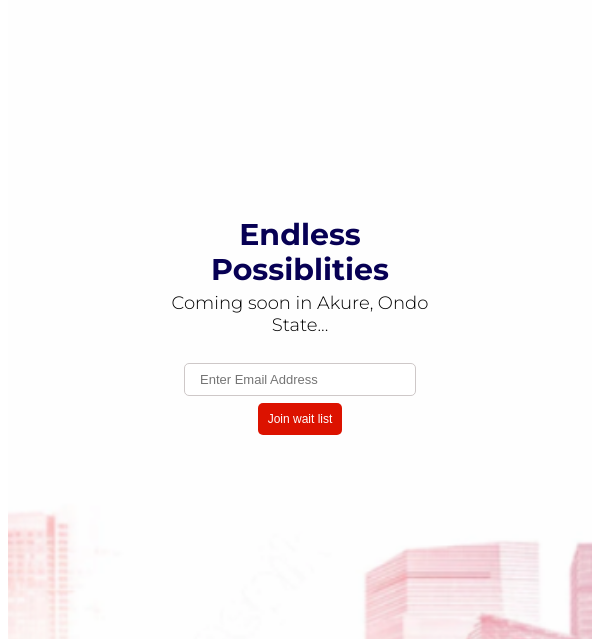
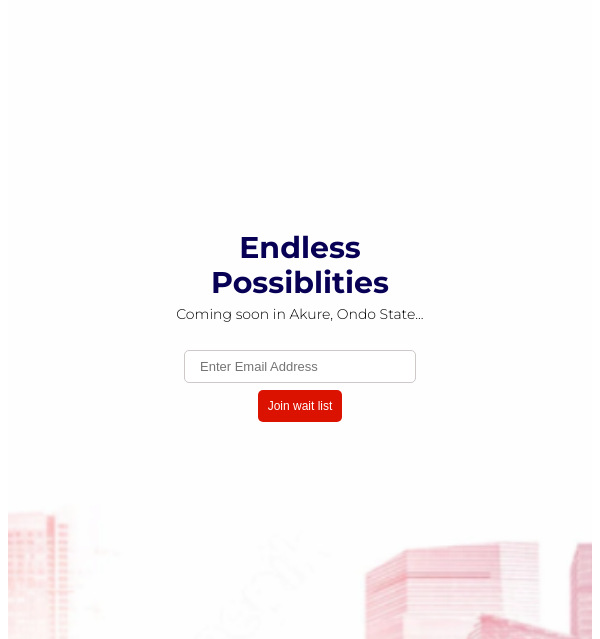
Before and after one commit to BeeC00des/waitlist, a website: page index.html in a window 600 px wide. Shown: the part 92-731 px from the top of the page. Drawn offline with Linux system fonts and the light colour scheme.

Commit message:
added font-size on mobile screen

```diff
--- a/styles/style.css
+++ b/styles/style.css
@@ -136,6 +136,10 @@ input{
 input{
     width:200px;
 }
+
+p{
+    font-size: 14px;
+}
 }
 
 
@@ -144,6 +148,24 @@ input{
         height: 980px;
         width:100%;
     }
+    .content{
+    text-align: center;
+    width:50%;
+    margin: 50px auto 120px;
+    display: flex;
+    justify-content: center;
+    align-items: center;
+}
+
+.content h1{
+    line-height: 35px;
+    font-family: 'Montserrat', sans-serif;
+    font-size: 30px;
+}
+
+input{
+    width:200px;
+}
 }
 
 @media only screen and (min-width:1024px) {
```
